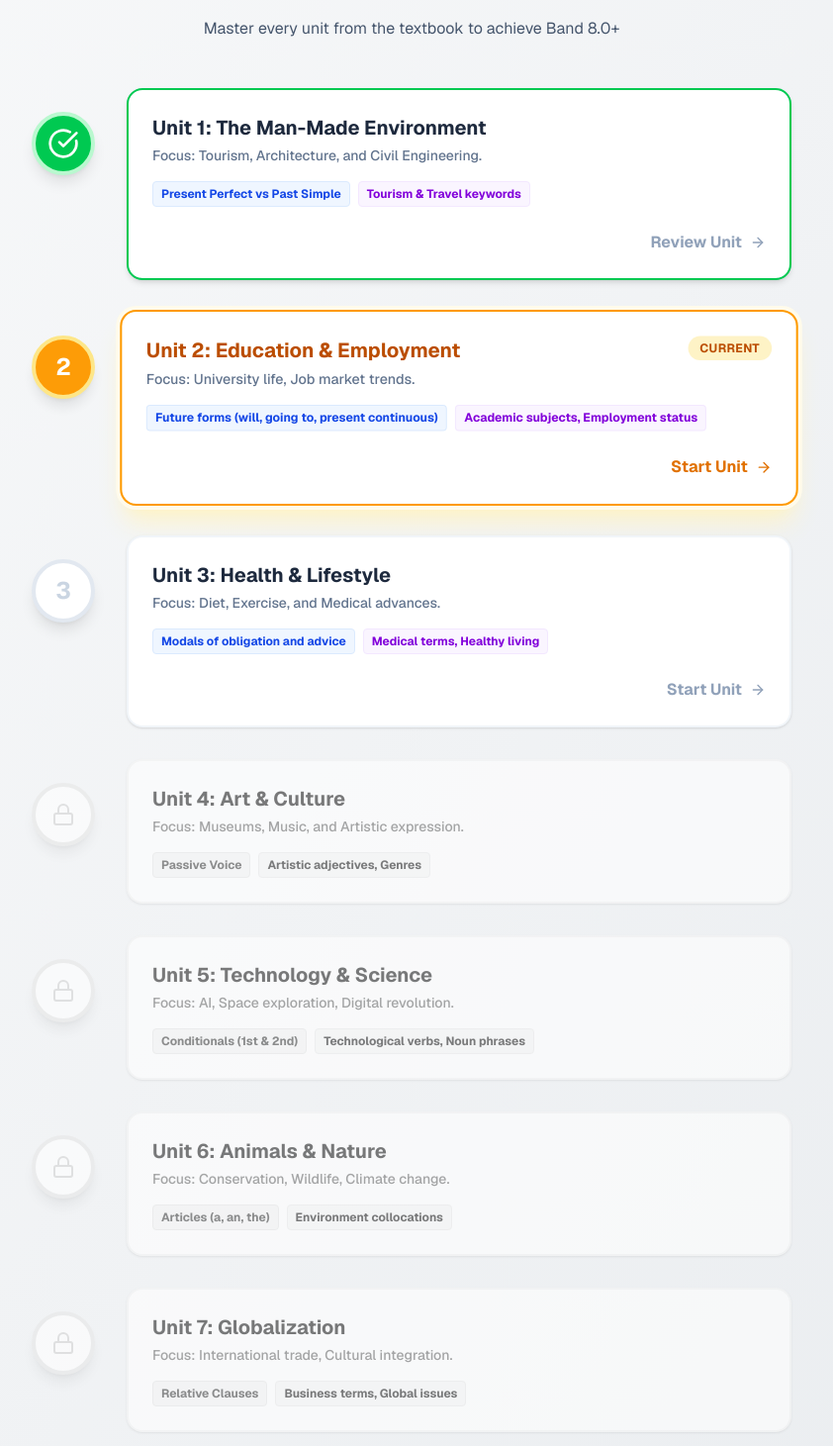
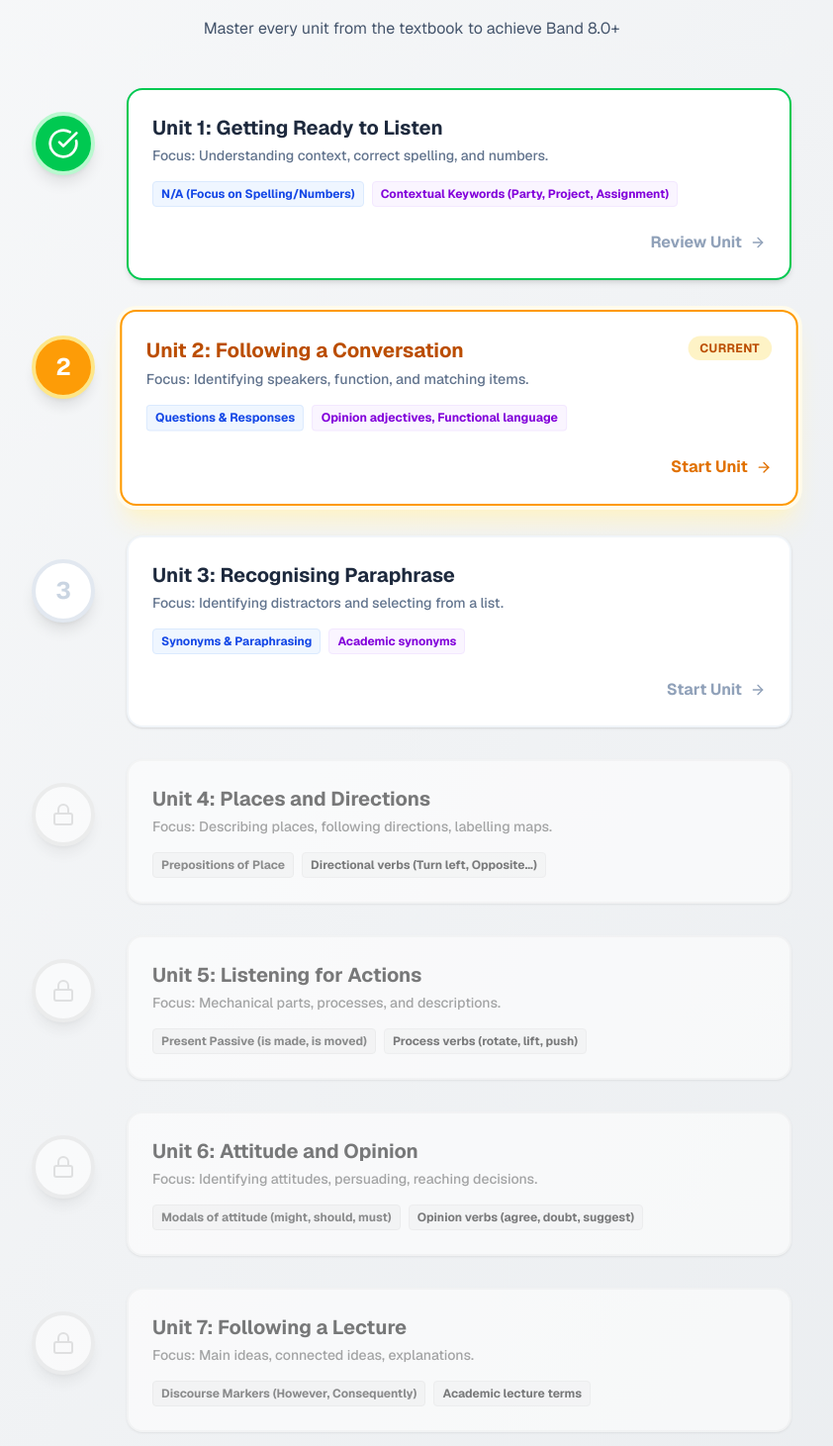
Before and after one commit to steindo/ielt-exams-, a Next.js app: page /course in a window 1280 px wide. Shown: the part 229-1690 px from the top of the page at 99% size, without its empty margins (224-1066 px from the left). Built offline with nearby package versions, Linux system fonts and the light colour scheme.

Commit message:
Implement authentic Unit 1-8 structure and Listener exercises from textbook

```diff
--- a/data/course_content.ts
+++ b/data/course_content.ts
@@ -3,7 +3,7 @@ import { Question } from "@/components/ExerciseEngine";
 export interface CourseUnit {
     id: string;
     number: number;
-    title: string; // e.g. "The Man-Made Environment"
+    title: string;
     description: string;
     topics: {
         grammar: string;
@@ -14,60 +14,58 @@ export interface CourseUnit {
         grammar: Question[];
         vocabulary: Question[];
         reading?: { passage: string; questions: Question[] };
+        listening?: { transcript: string; questions: Question[] };
     };
 }
 
-// Initial Skeleton based on standard IELTS Course books (Topics usually cover Environment, Tech, Education, etc.)
-// We will ask the user to rename them.
+// Data extracted from 'output_formatted.docx' - Listening Skills Section
 export const courseUnits: CourseUnit[] = [
     {
         id: "unit-1",
         number: 1,
-        title: "Unit 1: The Man-Made Environment", // Placeholder likely to be correct or close
-        description: "Focus: Tourism, Architecture, and Civil Engineering.",
+        title: "Unit 1: Getting Ready to Listen",
+        description: "Focus: Understanding context, correct spelling, and numbers.",
         topics: {
-            grammar: "Present Perfect vs Past Simple",
-            vocabulary: "Tourism & Travel keywords",
-            skills: ["Reading: Skimming & Scanning", "Listening: Form completion"]
+            grammar: "N/A (Focus on Spelling/Numbers)",
+            vocabulary: "Contextual Keywords (Party, Project, Assignment)",
+            skills: ["Understanding Context", "Correct Spelling", "Writing Numbers"]
         },
         exercises: {
-            grammar: [
+            grammar: [],
+            vocabulary: [
                 {
-                    id: "u1-g-1",
-                    type: "MCQ",
-                    question: "How long ___ here?",
-                    options: ["have you lived", "did you live", "do you live", "are you living"],
-                    correctAnswer: 0,
-                    explanation: "Present perfect for unfinished time/states starting in the past."
+                    id: "u1-spell-1",
+                    type: "GapFill",
+                    question: "Listen and spell the name: Mr. Andrew ___.",
+                    correctAnswer: "Peterson",
+                    explanation: "Review the alphabet sounds: P-E-T-E-R-S-O-N."
                 },
                 {
-                    id: "u1-g-2",
-                    type: "GapFill",
-                    question: "I ___ (never/visit) Paris before last year.",
-                    correctAnswer: "had never visited",
-                    explanation: "Past perfect describing an action before another past time."
+                    id: "u1-num-1",
+                    type: "MCQ",
+                    question: "Choose the correct number you hear.",
+                    options: ["15", "50", "52", "62"],
+                    correctAnswer: 0,
+                    explanation: "Distinguish between '-teen' (15) and '-ty' (50) stress patterns."
                 }
             ],
-            vocabulary: [
-                {
-                    id: "u1-v-1",
-                    type: "MCQ",
-                    question: "The city's ___ is famous for its gothic style.",
-                    options: ["architecture", "archaeology", "archive", "agriculture"],
-                    correctAnswer: 0,
-                    explanation: "Architecture refers to the style and design of buildings."
-                }
-            ],
-            reading: {
-                passage: `## Tourism in the 21st Century\n\nTourism has evolved from a luxury for the few to a mass phenomenon. This shift has brought economic benefits but also environmental challenges...`,
+            listening: {
+                transcript: "In Section 1, you might hear a name being spelt out. For example: 'My name is Andrew Peterson. P-E-T-E-R-S-O-N.' You might also hear numbers like phone numbers or prices: 'It costs $15.50'.",
                 questions: [
                     {
-                        id: "u1-r-1",
+                        id: "u1-l-1",
+                        type: "GapFill",
+                        question: "Complete the notes: Name: Mr Andrew ___",
+                        correctAnswer: "Peterson",
+                        explanation: "The speaker spells out P-E-T-E-R-S-O-N."
+                    },
+                    {
+                        id: "u1-l-2",
                         type: "MCQ",
-                        question: "According to the text, what is a negative impact of mass tourism?",
-                        options: ["Economic growth", "Environmental challenges", "Cultural exchange", "Technological advancement"],
-                        correctAnswer: 1,
-                        explanation: "The text explicitly mentions 'environmental challenges'."
+                        question: "What is the price mentioned?",
+                        options: ["$15.50", "$50.50", "$5.15", "$15.15"],
+                        correctAnswer: 0,
+                        explanation: "The speaker clearly says 'Fifteen dollars and fifty cents'."
                     }
                 ]
             }
@@ -76,86 +74,108 @@ export const courseUnits: CourseUnit[] = [
     {
         id: "unit-2",
         number: 2,
-        title: "Unit 2: Education & Employment",
-        description: "Focus: University life, Job market trends.",
+        title: "Unit 2: Following a Conversation",
+        description: "Focus: Identifying speakers, function, and matching items.",
         topics: {
-            grammar: "Future forms (will, going to, present continuous)",
-            vocabulary: "Academic subjects, Employment status",
-            skills: ["Writing: Task 1 (Bar Charts)", "Speaking: Part 2"]
+            grammar: "Questions & Responses",
+            vocabulary: "Opinion adjectives, Functional language",
+            skills: ["Identifying Speakers", "Matching Items", "Completing Notes"]
         },
         exercises: {
-            grammar: [], vocabulary: []
+            grammar: [],
+            vocabulary: [],
+            listening: {
+                transcript: "Speaker A: 'Hi, I'd like to ask about the language course.' Speaker B: 'Certainly. We have classes for all levels. Are you a beginner?' Speaker A: 'No, I have studied for 3 years.'",
+                questions: [
+                    {
+                        id: "u2-l-1",
+                        type: "MCQ",
+                        question: "Who is Speaker A?",
+                        options: ["Student", "Teacher", "Receptionist", "Cleaner"],
+                        correctAnswer: 0,
+                        explanation: "The speaker is asking for information about a course."
+                    },
+                    {
+                        id: "u2-l-2",
+                        type: "MCQ",
+                        question: "How long has Speaker A studied?",
+                        options: ["1 year", "2 years", "3 years", "4 years"],
+                        correctAnswer: 2,
+                        explanation: "Speaker A clearly states 'I have studied for 3 years'."
+                    }
+                ]
+            }
         }
     },
     {
         id: "unit-3",
         number: 3,
-        title: "Unit 3: Health & Lifestyle",
-        description: "Focus: Diet, Exercise, and Medical advances.",
+        title: "Unit 3: Recognising Paraphrase",
+        description: "Focus: Identifying distractors and selecting from a list.",
         topics: {
-            grammar: "Modals of obligation and advice",
-            vocabulary: "Medical terms, Healthy living",
-            skills: ["Reading: True/False/Not Given"]
+            grammar: "Synonyms & Paraphrasing",
+            vocabulary: "Academic synonyms",
+            skills: ["Identifying Distractors", "Selecting from a list"]
         },
         exercises: { grammar: [], vocabulary: [] }
     },
     {
         id: "unit-4",
         number: 4,
-        title: "Unit 4: Art & Culture",
-        description: "Focus: Museums, Music, and Artistic expression.",
+        title: "Unit 4: Places and Directions",
+        description: "Focus: Describing places, following directions, labelling maps.",
         topics: {
-            grammar: "Passive Voice",
-            vocabulary: "Artistic adjectives, Genres",
-            skills: ["Listening: Multiple matching"]
+            grammar: "Prepositions of Place",
+            vocabulary: "Directional verbs (Turn left, Opposite...)",
+            skills: ["Labelling a Map", "Following Directions"]
         },
         exercises: { grammar: [], vocabulary: [] }
     },
     {
         id: "unit-5",
         number: 5,
-        title: "Unit 5: Technology & Science",
-        description: "Focus: AI, Space exploration, Digital revolution.",
+        title: "Unit 5: Listening for Actions",
+        description: "Focus: Mechanical parts, processes, and descriptions.",
         topics: {
-            grammar: "Conditionals (1st & 2nd)",
-            vocabulary: "Technological verbs, Noun phrases",
-            skills: ["Writing: Task 2 (Opinion Essay)"]
+            grammar: "Present Passive (is made, is moved)",
+            vocabulary: "Process verbs (rotate, lift, push)",
+            skills: ["Describing a process", "Flow-charts"]
         },
         exercises: { grammar: [], vocabulary: [] }
     },
     {
         id: "unit-6",
         number: 6,
-        title: "Unit 6: Animals & Nature",
-        description: "Focus: Conservation, Wildlife, Climate change.",
+        title: "Unit 6: Attitude and Opinion",
+        description: "Focus: Identifying attitudes, persuading, reaching decisions.",
         topics: {
-            grammar: "Articles (a, an, the)",
-            vocabulary: "Environment collocations",
-            skills: ["Reading: Matching headings"]
+            grammar: "Modals of attitude (might, should, must)",
+            vocabulary: "Opinion verbs (agree, doubt, suggest)",
+            skills: ["Identifying Opinions", "Persuading"]
         },
         exercises: { grammar: [], vocabulary: [] }
     },
     {
         id: "unit-7",
         number: 7,
-        title: "Unit 7: Globalization",
-        description: "Focus: International trade, Cultural integration.",
+        title: "Unit 7: Following a Lecture",
+        description: "Focus: Main ideas, connected ideas, explanations.",
         topics: {
-            grammar: "Relative Clauses",
-            vocabulary: "Business terms, Global issues",
-            skills: ["Speaking: Part 3"]
+            grammar: "Discourse Markers (However, Consequently)",
+            vocabulary: "Academic lecture terms",
+            skills: ["Signposting words", "Understanding explanations"]
         },
         exercises: { grammar: [], vocabulary: [] }
     },
     {
         id: "unit-8",
         number: 8,
-        title: "Unit 8: Crime & The Law",
-        description: "Focus: Legal systems, Crime prevention.",
+        title: "Unit 8: Contrasting Ideas",
+        description: "Focus: Signposting words, comparing, using notes.",
         topics: {
-            grammar: "Reported Speech",
-            vocabulary: "Legal terminology",
-            skills: ["Listening: Map labelling"]
+            grammar: "Comparative structures",
+            vocabulary: "Contrast linkers (Unlike, Whereas)",
+            skills: ["Comparing/Contrasting", "Note-taking"]
         },
         exercises: { grammar: [], vocabulary: [] }
     }
```
Also changed, not shown: app/course/[unitId]/page.tsx (+26 -5 lines), 2 other files (tests, documents, lock files or other folders).
